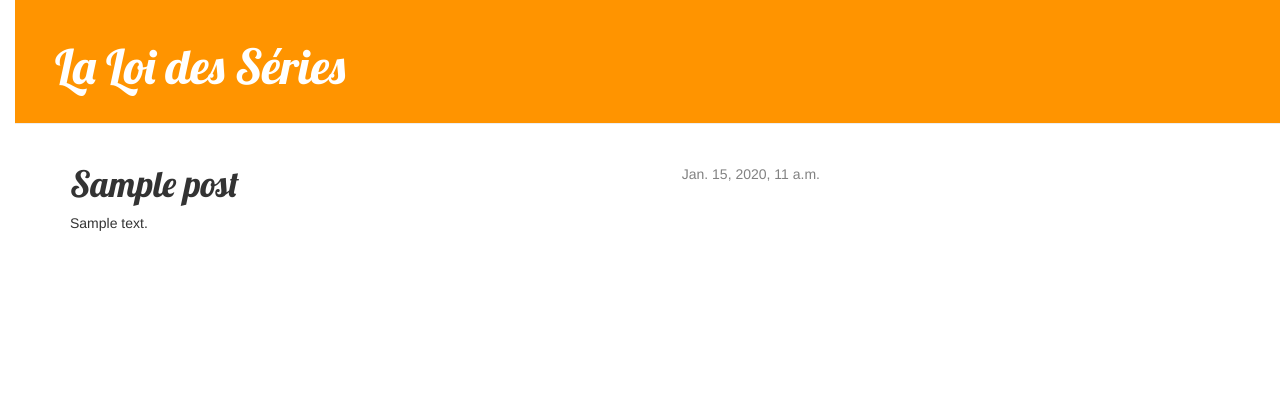
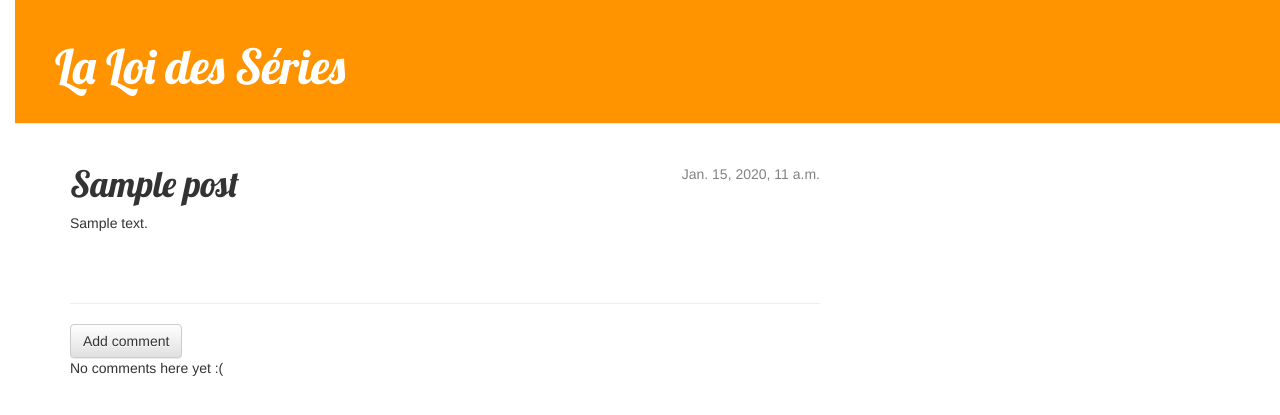
Before and after one commit to Ceefaure/my-first-blog, a Django app: page /post/1/ in a window 1280 px wide. Shown: the top 415 px of the page. Run offline with Django 3.2, Linux system fonts and the light colour scheme; tables that the repository leaves empty hold one stand-in row (values such as "Sample post"); some libraries are stand-ins or nearby versions.

Commit message:
Add comments

```diff
--- a/blog/templates/blog/post_detail.html
+++ b/blog/templates/blog/post_detail.html
@@ -13,4 +13,23 @@
         <h1>{{ post.title }}</h1>
         <p>{{ post.text|linebreaks }}</p>
     </div>
+    <hr>
+    <a class="btn btn-default" href="{% url 'add_comment_to_post' pk=post.pk %}">Add comment</a>
+    {% for comment in post.comments.all %}
+        {% if user.is_authenticated or comment.approved_comment %}
+        <div class="comment">
+            <div class="date">
+                {{ comment.created_date }}
+                {% if not comment.approved_comment %}
+                    <a class="btn btn-default" href="{% url 'comment_remove' pk=comment.pk %}"><span class="glyphicon glyphicon-remove"></span></a>
+                    <a class="btn btn-default" href="{% url 'comment_approve' pk=comment.pk %}"><span class="glyphicon glyphicon-ok"></span></a>
+                {% endif %}
+            </div>
+            <strong>{{ comment.author }}</strong>
+            <p>{{ comment.text|linebreaks }}</p>
+        </div>
+        {% endif %}
+    {% empty %}
+        <p>No comments here yet :(</p>
+    {% endfor %}
 {% endblock %}
--- a/blog/templates/blog/post_list.html
+++ b/blog/templates/blog/post_list.html
@@ -8,6 +8,7 @@
                     </div>
                     <h1><a href="{% url 'post_detail' pk=post.pk %}">{{ post.title }}</a></h1>
                     <p>{{ post.text|linebreaks }}</p>
+                    <a href="{% url 'blog.views.post_detail' pk=post.pk %}">Comments: {{ post.approved_comments.count }}</a>
                 </div>
             {% endfor %}
   {% endblock content %}
```
Also changed, not shown: blog/templates/blog/add_comment_to_post.html (added, +9 -0 lines).
